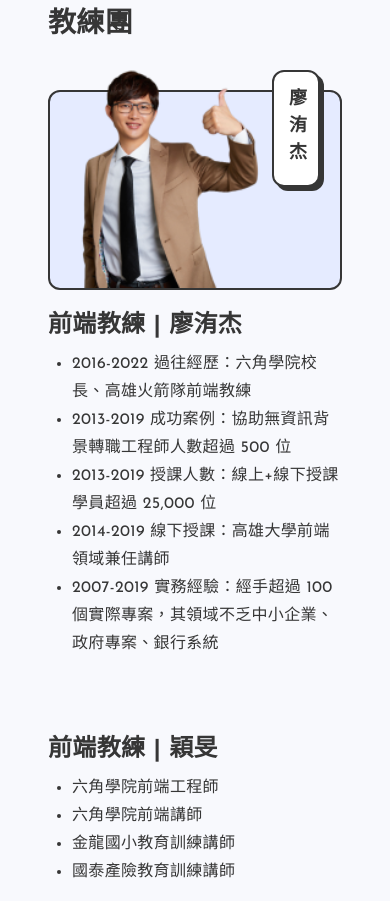
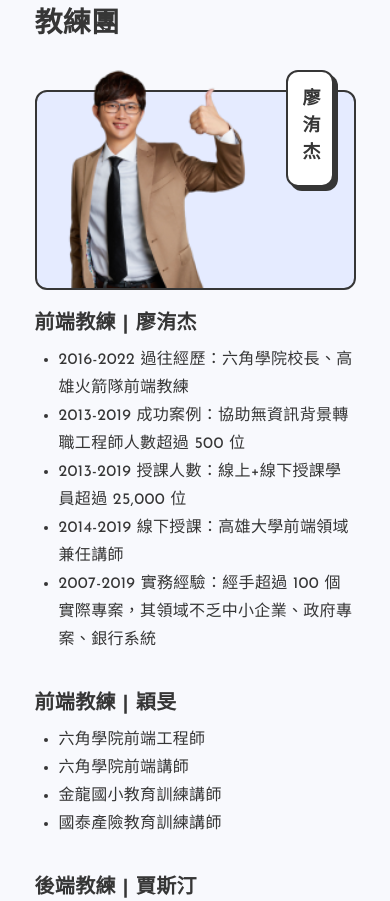
Before and after one commit to penspulse326/Rocket-Bootcamp-Website, a plain HTML site: page test.html in a window 390 px wide. Shown: the top 901 px of the page. Drawn offline with nearby package versions, Linux system fonts and the light colour scheme.

Commit message:
page-rocket mb layout completed

```diff
--- a/src/styles/main.scss
+++ b/src/styles/main.scss
@@ -251,6 +251,7 @@ nav {
   padding: 60px 72px;
 
   line-height: 1.5;
+  @include bd-ex;
 
   .row {
     justify-content: space-between;
@@ -276,10 +277,13 @@ nav {
     display: flex;
     justify-content: center;
 
-    padding: 36px 48px;
+    padding: 36px 0px;
 
+    @include bd-lg;
     .row {
       justify-content: flex-start;
+
+      max-width: 332px;
     }
 
     .about-text {
@@ -562,6 +566,10 @@ nav {
     background-image: url("../images/training-bg.png");
     border: 2px solid $grey-200;
 
+    .job-wrapper {
+      width: 100%;
+    }
+
     .job-title {
       margin-top: calc(-1em - 12px);
       margin-bottom: 32px;
@@ -617,11 +625,16 @@ nav {
     }
 
     .card-bootcamp-jobs {
-      padding: 0 48px;
+      padding: 0;
 
       border-left: 0;
       border-right: 0;
       border-radius: 0;
+
+      .job-wrapper {
+        margin: 0 auto;
+        max-width: 332px;
+      }
 
       .job-title {
         margin-top: calc(-1em - 20px);
@@ -668,8 +681,7 @@ nav {
   }
 
   @include mobile {
-    padding: 0 48px;
-    width: 100%;
+    max-width: 332px;
     h2 {
       margin-bottom: 30px;
     }
@@ -757,8 +769,7 @@ nav {
 
       &:hover {
         .coach-name {
-          transform: translateY(-16px);
-          transition: 0.3s;
+          transform: none;
         }
       }
     }
@@ -786,7 +797,7 @@ nav {
   }
 
   span {
-    font-size: 24px;
+    font-size: 1.25rem;
   }
   ul {
     margin-top: 12px;
@@ -797,6 +808,12 @@ nav {
 
     li {
       line-height: 1.75;
+    }
+  }
+
+  @include mobile {
+    ul {
+      margin-bottom: 40px;
     }
   }
 }
@@ -853,6 +870,20 @@ nav {
       opacity: 1;
     }
   }
+
+  @include mobile {
+    padding: 20px;
+
+    font-size: 24px;
+
+    span {
+      right: 0;
+    }
+
+    img {
+      display: none;
+    }
+  }
 }
 
 .qna {
@@ -872,6 +903,9 @@ nav {
   h2 {
     border-bottom: 2px solid $grey-200;
   }
+
+  ul {
+    line-height: 1.5;
     li {
       display: flex;
 
@@ -904,9 +938,40 @@ nav {
     }
   }
 
+  @include mobile {
+    ul:nth-child(1) {
+      margin-top: 84px;
+    }
+
+    ul:nth-child(2) {
+      margin-top: 48px;
+      margin-bottom: 76px;
+    }
+    h2 {
+      border-bottom: 2px solid $grey-200;
+    }
+
+    ul {
+      li {
+        display: flex;
+
+        padding: 20px 0px;
+      }
+    }
+
+    .qna-content {
+      margin-left: 16px;
+    }
+  }
+}
+
 .sponsor-title {
   position: relative;
   bottom: -32px;
+
+  @include mobile {
+    bottom: -20px;
+  }
 }
 
 .sponsor {
@@ -945,11 +1010,6 @@ nav {
 
   li:nth-last-child(1) {
     margin-right: 0;
-
-    &:hover {
-      transition: 0.3s;
-      transform: translateX(-100%);
-    }
   }
 
   .sponsor-img {
@@ -963,11 +1023,50 @@ nav {
     background-color: white;
     border-radius: 12px;
   }
+
+  @include mobile {
+    margin-top: 36px;
+    margin-bottom: 16px;
+
+    font-size: 14px;
+
+    .sponsor-img {
+      margin-bottom: 12px;
+      height: 120px;
+
+      img {
+        transform: scale(0.8);
+      }
+    }
+    li:nth-last-child(1) {
+      margin-right: 20px;
+    }
+  }
 }
 
 footer {
+  position: relative;
+
+  bottom: 0;
+
   padding: 36px 0;
   text-align: center;
+
+  span:nth-child(2) {
+    display: none;
+  }
+
+  @include mobile {
+    padding: 20px;
+    line-height: 1.75;
+
+    span:nth-child(1) {
+      display: none;
+    }
+    span:nth-child(2) {
+      display: inline;
+    }
+  }
 }
 
 .map {
```
Also changed, not shown: index.html (+23 -13 lines), src/styles/main.css, 1 other file. Lines whose indentation alone changed are shown as unchanged.
